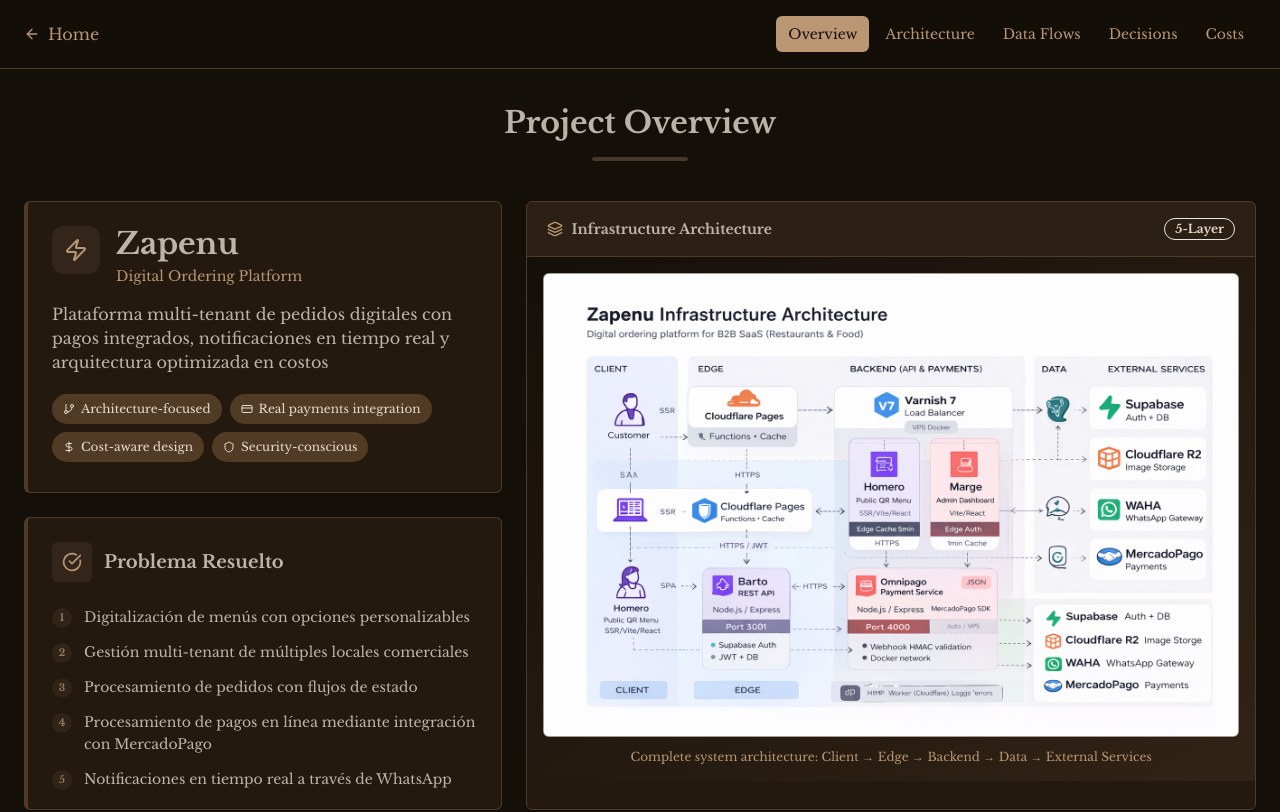
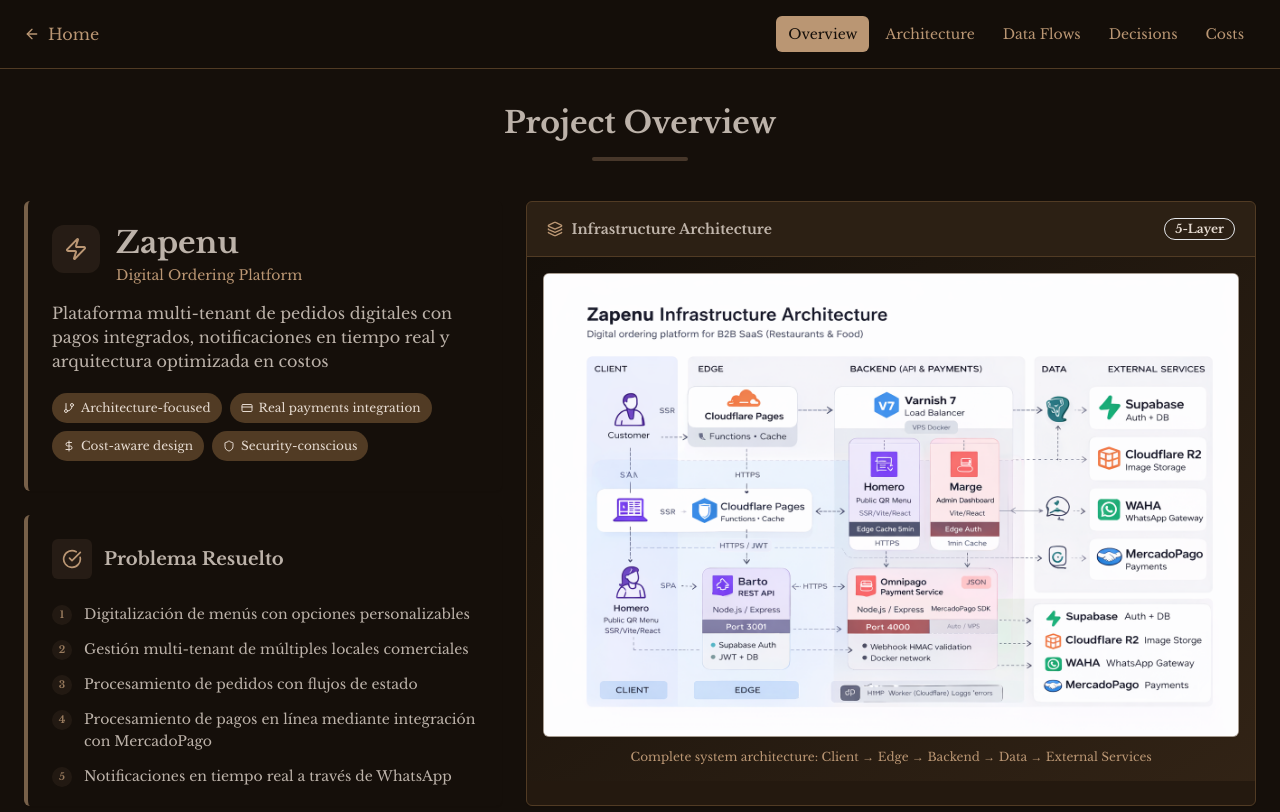
Before and after one commit to Alejotamayo28/web, a Next.js app: page /zapenu in a window 1280 px wide. Shown: the top 812 px of the page. Built offline with nearby package versions, Linux system fonts and the light colour scheme.

Commit message:
minor change

```diff
--- a/app/zapenu/page.tsx
+++ b/app/zapenu/page.tsx
@@ -841,7 +841,7 @@ export default function ZapenuProjectPage() {
             {/* Left Column - Two stacked boxes */}
             <div className="lg:col-span-2 flex flex-col gap-4 md:gap-6 min-w-0">
               {/* Top Left Box: Project Info */}
-              <Card className="flex-1 border-l-4 border-l-primary border-y border-r border-border bg-card/50 hover:shadow-lg transition-shadow overflow-hidden">
+              <Card className="flex-1 border-0 border-l-4 border-l-primary/60 bg-transparent hover:shadow-lg transition-shadow overflow-hidden">
                 <CardContent className="p-3 sm:p-4 md:p-6">
                   <div className="flex items-start gap-2 sm:gap-3 md:gap-4 mb-3 md:mb-4 min-w-0">
                     <div className="w-9 h-9 sm:w-10 sm:h-10 md:w-12 md:h-12 rounded-xl bg-primary/10 flex items-center justify-center flex-shrink-0">
@@ -881,7 +881,7 @@ export default function ZapenuProjectPage() {
               </Card>
 
               {/* Bottom Left Box: Problem Solved - Accordion on mobile */}
-              <Card className="flex-1 border-l-4 border-l-primary/60 border-y border-r border-border bg-card/50 hover:shadow-lg transition-shadow overflow-hidden">
+              <Card className="flex-1 border-0 border-l-4 border-l-primary/60 bg-transparent hover:shadow-lg transition-shadow overflow-hidden">
                 <CardContent className="p-0">
                   {/* Accordion Header - Clickable on mobile */}
                   <button
```
